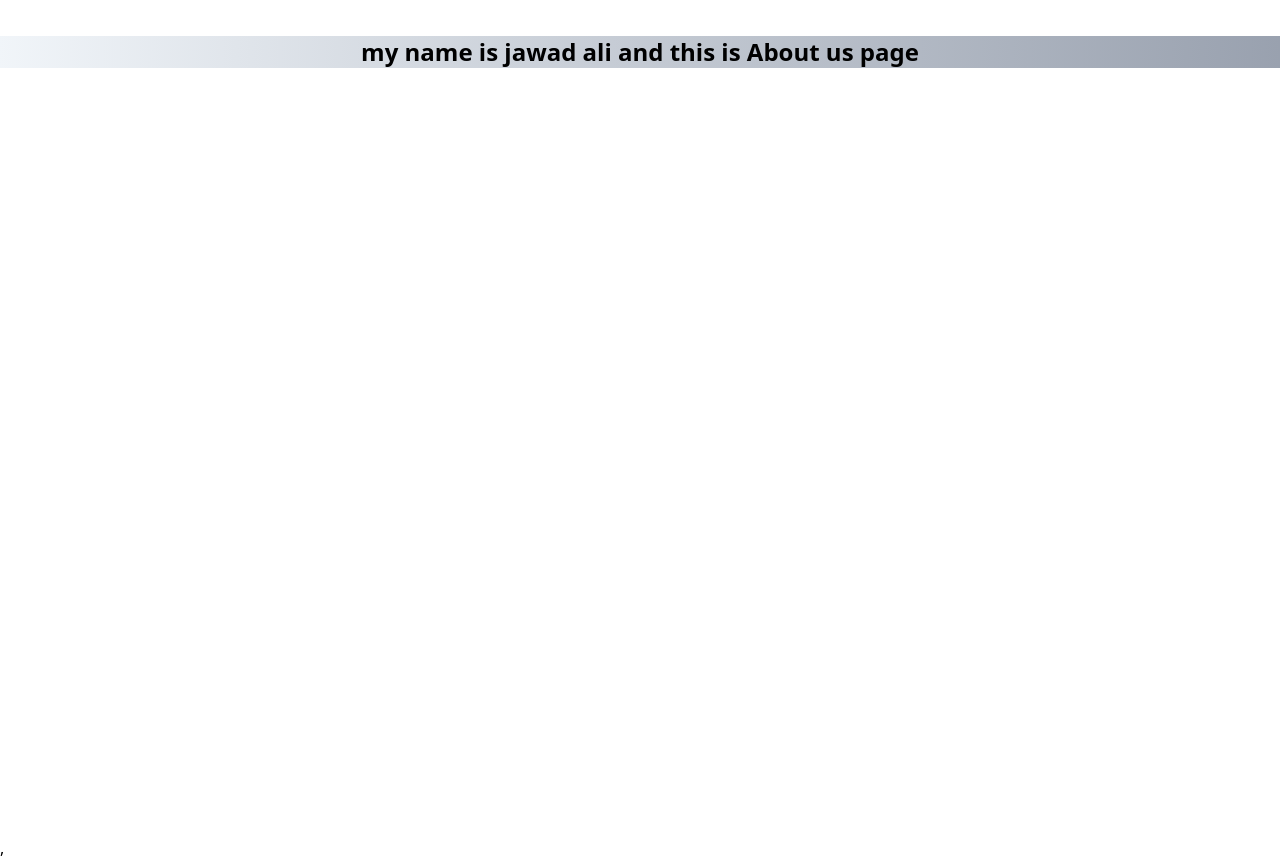
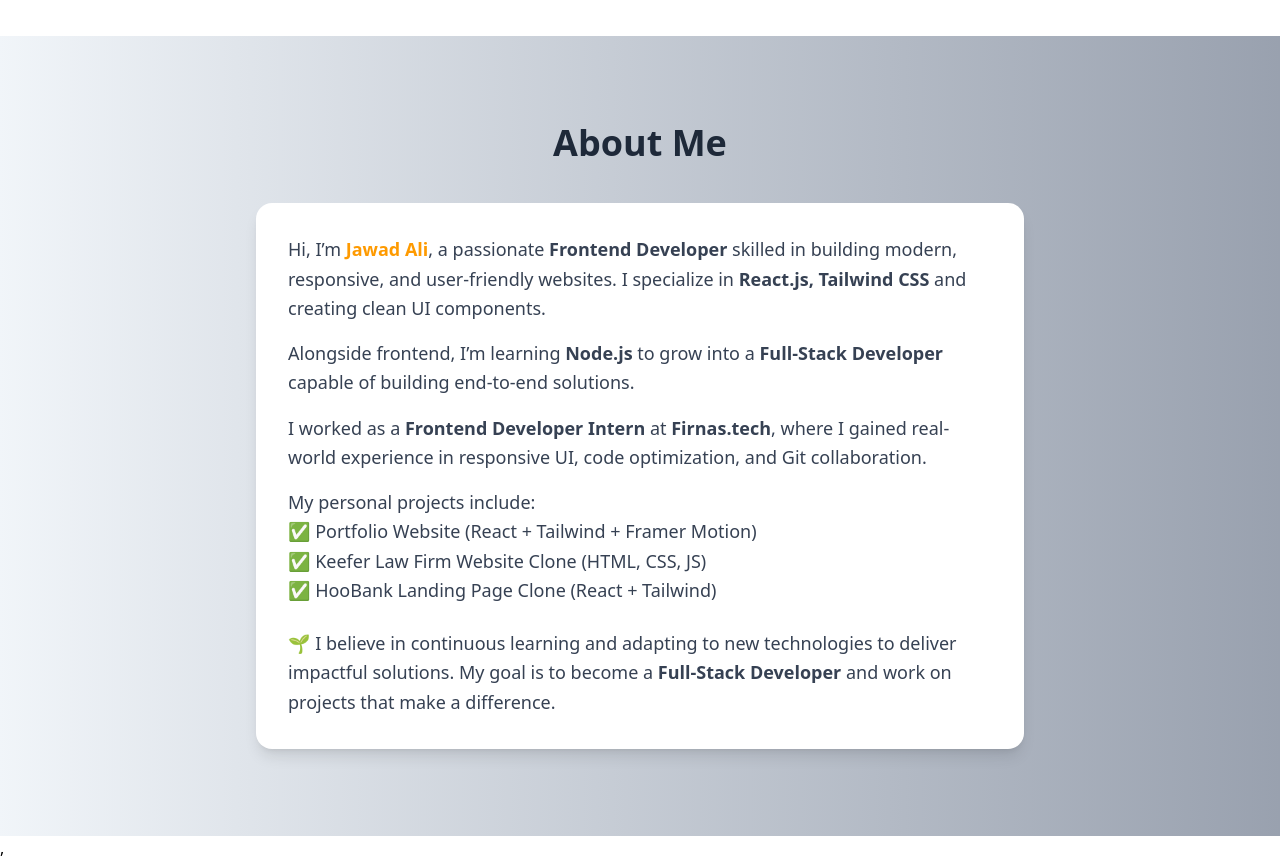
Before and after one commit to Jawad41023/Portfolio-Website, a React (Vite) app: page / in a window 1280 px wide. Shown: the part 3380-4240 px from the top of the page. Built offline with nearby package versions, Linux system fonts and the light colour scheme.

Commit message:
modified navbar and aboutus

```diff
--- a/components/Navbar.jsx
+++ b/components/Navbar.jsx
@@ -46,7 +46,6 @@ const Navbar = () => {
           </HashLink>
         </ul>
 
-
         {/* Hamburger */}
         <button
           onClick={() => setIsOpen(!isOpen)}
--- a/components/navbar/Aboutus.jsx
+++ b/components/navbar/Aboutus.jsx
@@ -1,11 +1,69 @@
-import React from 'react'
+import React from "react";
+import { motion } from "framer-motion";
 
-const Aboutus = () => {
+const About = () => {
   return (
-    <div className='w-[100%]  flex justify-center items-center   bg-gradient-to-r from-slate-100 to-gray-400'>
-      <h1 className='font-bold text-2xl flex justify-end items-end '>my name is jawad ali and this is About us page</h1>
-    </div>
-  )
-}
+    <section
+      id="Aboutus"
+      className="min-h-screen flex flex-col items-center justify-center bg-gradient-to-r from-slate-100 to-gray-400 py-16 px-6"
+    >
+      {/* Heading */}
+      <motion.h2
+        className="text-4xl font-bold mb-10 text-gray-800"
+        initial={{ opacity: 0, y: -30 }}
+        whileInView={{ opacity: 1, y: 0 }}
+        transition={{ duration: 0.6 }}
+      >
+        About Me
+      </motion.h2>
 
-export default Aboutus
+      {/* Content Box */}
+      <motion.div
+        className="bg-white shadow-lg rounded-2xl p-8 max-w-3xl text-center md:text-left"
+        initial={{ opacity: 0, x: 50 }}
+        whileInView={{ opacity: 1, x: 0 }}
+        transition={{ duration: 0.8 }}
+      >
+        <p className="text-gray-700 leading-relaxed text-lg mb-4">
+          Hi, I’m <span className="font-bold text-amber-500">Jawad Ali</span>, a
+          passionate{" "}
+          <span className="font-semibold">Frontend Developer</span> skilled in
+          building modern, responsive, and user-friendly websites. I specialize
+          in <span className="font-semibold">React.js, Tailwind CSS</span> and
+          creating clean UI components.
+        </p>
+
+        <p className="text-gray-700 leading-relaxed text-lg mb-4">
+          Alongside frontend, I’m learning{" "}
+          <span className="font-semibold">Node.js</span> to grow into a{" "}
+          <span className="font-bold">Full-Stack Developer</span> capable of
+          building end-to-end solutions.
+        </p>
+
+        <p className="text-gray-700 leading-relaxed text-lg mb-4">
+          I worked as a{" "}
+          <span className="font-semibold">Frontend Developer Intern</span> at{" "}
+          <span className="font-bold">Firnas.tech</span>, where I gained
+          real-world experience in responsive UI, code optimization, and Git
+          collaboration.
+        </p>
+
+        <p className="text-gray-700 leading-relaxed text-lg mb-6">
+          My personal projects include:
+          <br />✅ Portfolio Website (React + Tailwind + Framer Motion) <br />✅
+          Keefer Law Firm Website Clone (HTML, CSS, JS) <br />✅ HooBank Landing
+          Page Clone (React + Tailwind)
+        </p>
+
+        <p className="text-gray-700 leading-relaxed text-lg">
+          🌱 I believe in continuous learning and adapting to new technologies
+          to deliver impactful solutions. My goal is to become a{" "}
+          <span className="font-bold">Full-Stack Developer</span> and work on
+          projects that make a difference.
+        </p>
+      </motion.div>
+    </section>
+  );
+};
+
+export default About;
```
